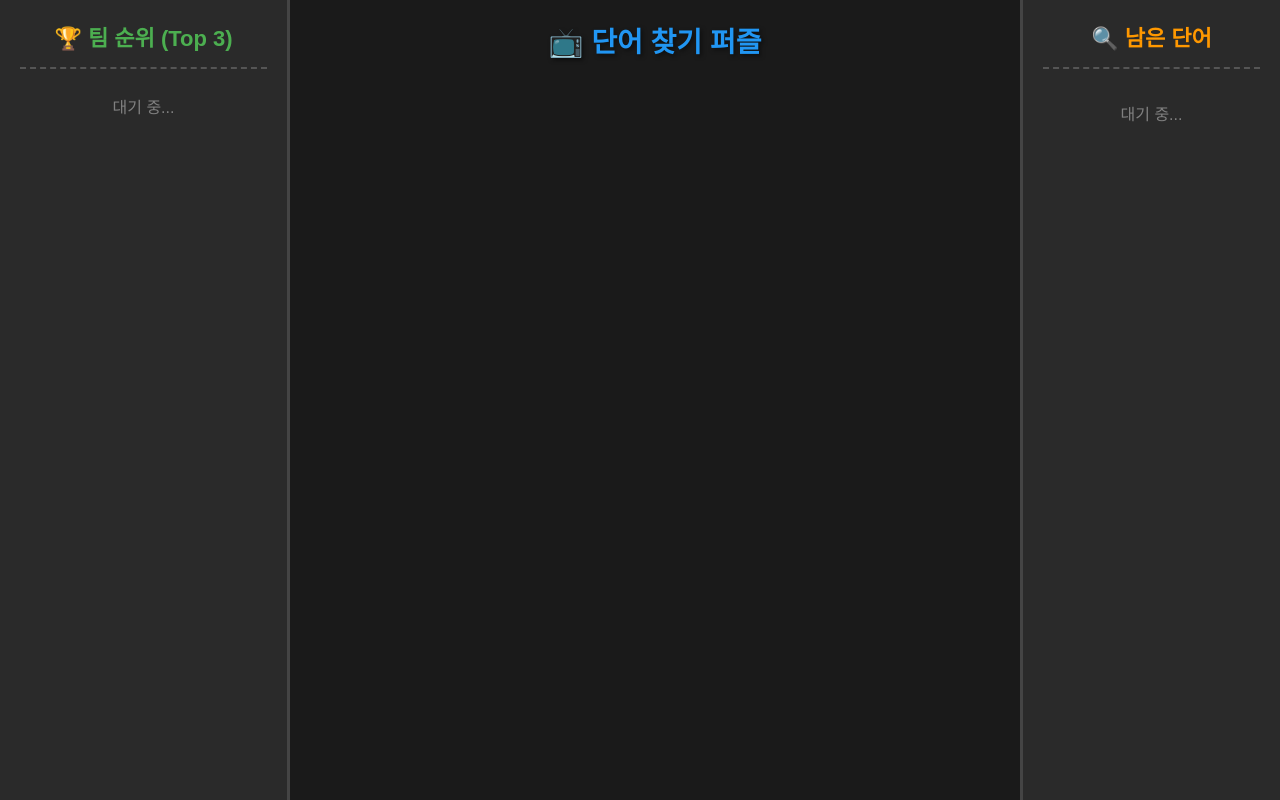
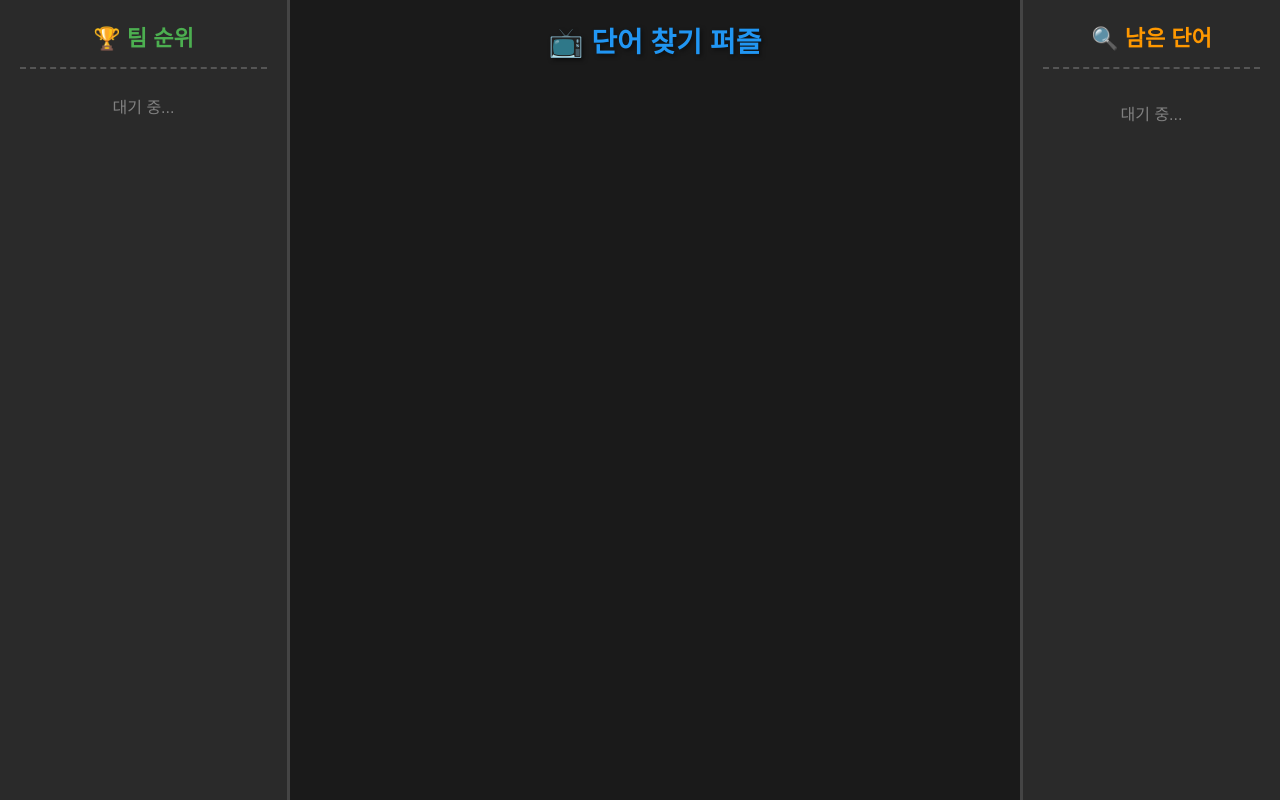
Before and after one commit to tpwlsznddi/eng-word-search, a website: page public/display.html in a window 1280 px wide. Drawn offline with nearby package versions, Linux system fonts and the light colour scheme; no server answers.

Commit message:
Update display.html

```diff
--- a/public/display.html
+++ b/public/display.html
@@ -43,7 +43,7 @@
 </head>
 <body>
     <div id="left-panel">
-        <h3 id="ranking-title">🏆 팀 순위 (Top 3)</h3>
+        <h3 id="ranking-title">🏆 팀 순위</h3>
         <div id="player-list"><span id="waiting-msg" style="color: gray; text-align: center; width: 100%; display: block;">대기 중...</span></div>
     </div>
     <div id="center-panel">
```
